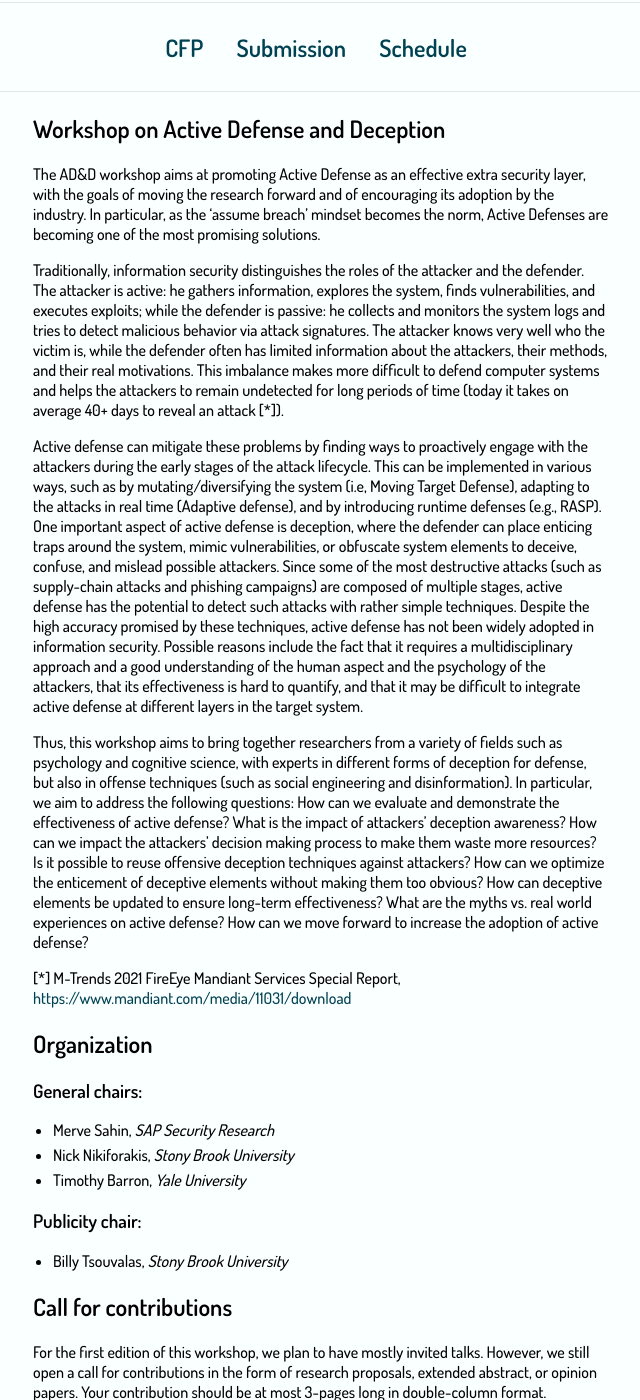
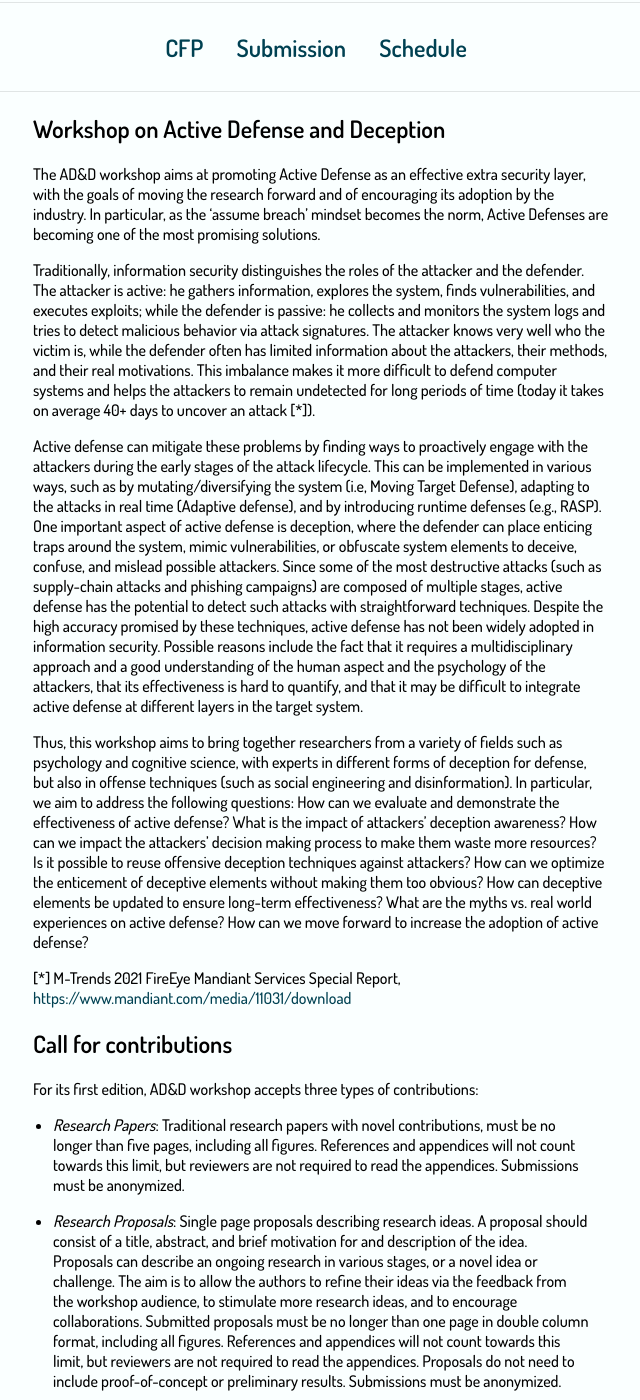
Before and after one commit to BillyPragSec/billypragsec.github.io, a Jekyll site: the page built from index.md, in a window 1280 px wide and 1400 px high, scrolled down 306 px. Shown: the whole window, without its empty margins (319-959 px from the left). Built offline with Jekyll 4.4.1, drawn with Linux system fonts in a browser that asks for light colours; our own code applies the rules of GitHub Pages for plain Markdown files; some of the changed text lies outside the part shown.

Commit message:
Content updates -submission format,  workshop

```diff
--- a/index.md
+++ b/index.md
@@ -4,16 +4,11 @@ description: Workshop on Active Defense and Deception (AD&D)
 ---
 
 ## Workshop on Active Defense and Deception
-
 The AD&D workshop aims at promoting Active Defense as an effective extra security layer, with the goals of moving the research forward and of encouraging its adoption by the industry. In particular, as the 'assume breach' mindset becomes the norm, Active Defenses are becoming one of the most promising solutions.
 
-Traditionally, information security distinguishes the roles of the attacker and the defender. The attacker is active: he gathers information, explores the system, finds vulnerabilities, and  executes exploits; while the defender is passive: he collects and monitors the system logs and tries to detect malicious behavior via attack signatures. The attacker knows very well who the
-victim is, while the defender often has limited information about the attackers, their methods, and their real motivations. This imbalance makes more difficult to defend computer systems and helps the attackers to remain undetected for long periods of time (today it takes on average 40+ days to reveal an attack [*]).
+Traditionally, information security distinguishes the roles of the attacker and the defender. The attacker is active: he gathers information, explores the system, finds vulnerabilities, and executes exploits; while the defender is passive: he collects and monitors the system logs and tries to detect malicious behavior via attack signatures. The attacker knows very well who the victim is, while the defender often has limited information about the attackers, their methods, and their real motivations. This imbalance makes it more difficult to defend computer systems and helps the attackers to remain undetected for long periods of time (today it takes on average 40+ days to uncover an attack [*]).
 
-Active defense can mitigate these problems by finding ways to proactively engage with the attackers during the early stages of the attack lifecycle. This can be implemented in various ways, such as by mutating/diversifying the system (i.e, Moving Target Defense), adapting to the attacks in real time (Adaptive defense), and by introducing runtime defenses (e.g., RASP).
-One important aspect of active defense is deception, where the defender can place enticing traps around the system, mimic vulnerabilities, or obfuscate system elements to deceive, confuse, and mislead possible attackers. Since some of the most destructive attacks (such as supply-chain attacks and phishing campaigns) are composed of multiple stages, active defense
-has the potential to detect such attacks with rather simple techniques.
-Despite the high accuracy promised by these techniques, active defense has not been widely adopted in information security. Possible reasons include the fact that it requires a multidisciplinary approach and a good understanding of the human aspect and the psychology of the attackers, that its effectiveness is hard to quantify, and that it may be difficult to integrate active defense at different layers in the target system.
+Active defense can mitigate these problems by finding ways to proactively engage with the attackers during the early stages of the attack lifecycle. This can be implemented in various ways, such as by mutating/diversifying the system (i.e, Moving Target Defense), adapting to the attacks in real time (Adaptive defense), and by introducing runtime defenses (e.g., RASP). One important aspect of active defense is deception, where the defender can place enticing traps around the system, mimic vulnerabilities, or obfuscate system elements to deceive, confuse, and mislead possible attackers. Since some of the most destructive attacks (such as supply-chain attacks and phishing campaigns) are composed of multiple stages, active defense has the potential to detect such attacks with straightforward techniques. Despite the high accuracy promised by these techniques, active defense has not been widely adopted in information security. Possible reasons include the fact that it requires a multidisciplinary approach and a good understanding of the human aspect and the psychology of the attackers, that its effectiveness is hard to quantify, and that it may be difficult to integrate active defense at different layers in the target system.
 
 Thus, this workshop aims to bring together researchers from a variety of fields such as psychology and cognitive science, with experts in different forms of deception for defense, but also in offense techniques (such as social engineering and disinformation). In particular, we aim to address the following questions:
 How can we evaluate and demonstrate the effectiveness of active defense?
@@ -27,26 +22,30 @@ How can we move forward to increase the adoption of active defense?
 
 [*] M-Trends 2021 FireEye Mandiant Services Special Report, <https://www.mandiant.com/media/11031/download>
 
-## Organization
-
-### General chairs:
-* Merve Sahin, _SAP Security Research_
-* Nick Nikiforakis, _Stony Brook University_
-* Timothy Barron, _Yale University_
-
-### Publicity chair:
-* Billy Tsouvalas, _Stony Brook University_
 
 ## Call for contributions
-For the first edition of this workshop, we plan to have mostly invited talks. However, we still open a call for contributions in
-the form of research proposals, extended abstract, or opinion papers. Your contribution should be at most 3-pages long in
-double-column format. Submissions accepted at the workshop will not be published in the conference proceedings.
+For its first edition, AD&D workshop accepts three types of contributions:
 
-“Organization committee ?? will evaluate the submissions based on relevancy,  impact, novelty, and the potential to spark discussion? of the idea. Proposals need not include proof-of-concept or preliminary results. Proposals that would benefit from, or even require, interdisciplinary collaboration are encouraged.”
+* _Research Papers_: Traditional research papers with novel contributions, must be no longer than five pages, including all figures. References and appendices will not count towards this limit, but reviewers are not required to read the appendices. Submissions must be anonymized.
+
+* _Research Proposals_: Single page proposals describing research ideas. A proposal should consist of a title, abstract, and brief motivation for and description of the idea. Proposals can describe an ongoing research in various stages, or a novel idea or challenge. The aim is to allow the authors to refine their ideas via the feedback from the workshop audience, to stimulate more research ideas, and to encourage collaborations. Submitted proposals must be no longer than one page in double column format, including all figures. References and appendices will not count towards this limit, but reviewers are not required to read the appendices. Proposals do not need to include proof-of-concept or preliminary results. Submissions must be anonymized.
 
 
-### Topics of Interest
+* _Presentation of previously accepted papers_: Authors of previously accepted papers (that are of interest to the workshop) can resubmit their papers to be able to present them in the workshop. For such contributions, there is no page limitation on the submission, and anonymization is not necessary.
+
+Organizing committee will evaluate the submissions based on relevancy, impact, and the potential to spark discussion at the workshop. Interdisciplinary work is appreciated and encouraged.
+
+
+## Important Dates
+
+* Paper submission:
+* Acceptance notification:
+* Workshop date: June 10, 2022
+
+
+### Areas of Interest
 The topics of interest include (but are not limited to):
+
 * All types of active defense methods: moving target defense, dynamic and runtime defenses, and deception use cases
 * Attacker engagement in different stages of attack lifecycle
 * Measuring the overhead of active defense
@@ -57,15 +56,21 @@ The topics of interest include (but are not limited to):
 * Ensuring longevity and continuation of deception
 * Attackers' reasoning, decision making and behavior patterns
 * Cognitive approaches that attackers can get prepared against
-* Deceiving humans vs. deceiving computers: How cognitive biases of attackers can be helped/changed by computer?
-* Deception for offense: Social engineering, phishing, disinformation, dark patterns in UI/UX and other manipulation
-techniques
-* Adapting the offensive deceptive techniques to defense
+* Deceiving humans vs. deceiving computers: How cognitive biases of attackers can be helped/changed by computers?
+* Deception for offense: Social engineering, phishing, disinformation, dark patterns in UI/UX and other manipulation techniques
+* Adapting offensive deceptive techniques to defense
 * Interdisciplinary research methods to improve active defense via attackers' human factors
 
+__Note that we exclude the concepts of preemptive attacks, hacking back and counter-attacks.__
 
-Note that we exclude the concepts of preemptive attacks, hacking back and counter-attacks.
 
+## Submission Guidelines
+
+Submissions must be in Portable Document Format (.pdf), preferably following the IEEE EuroS&P conference proceedings templates (<https://www.ieee-security.org/TC/EuroSP2022/eurosp-2022-template.zip>).
+
+Submissions must be provided via <https://adnd22.hotcrp.com/> and may be updated at any time until the submission deadline. During the submission process, you will be asked to supply information regarding potential conflicts of interest of the submission's authors with program committee members. Submissions (except previously accepted papers) should not indicate authors' names or affiliations (but may reference past work without indicating common authorship).
+
+<!--
 ## Submission types and format
 Submissions must be in Portable Document Format (.pdf), preferably following the IEEE conference proceedings templates.
 
@@ -77,19 +82,30 @@ Submissions must be in Portable Document Format (.pdf), preferably following the
 
 ## Submission site:
 “Submissions must be provided via <https://conpro21.ccs.neu.edu/> and may be updated at any time until the submission deadline. During the submission process, you will be asked to supply information regarding potential conflicts of interest of the submission's authors with program committee members. Submissions should not indicate authors' names or affiliations (but may reference past work without indicating common authorship).”
-
+-->
 ## Workshop Format
+<!--
 One author of each accepted research paper or proposal is expected to present the work at the workshop. The format is expected to include traditional conference-style presentations followed by roundtable discussion and feedback. Interactive and engaging presentations are welcomed. Following notification to authors, more information will be provided regarding speaking times and other details.
 * _Research Papers_: Accepted research papers will be made available on the workshop web site, but the workshop will have no official proceedings.
 * _Research Proposals_: Research proposals are intended for PC review. Only titles, abstracts, and funding sources for these talks will be posted on the workshop web site, and we will request that the authors provide these in both text and PDF format.
+-->
+One author of each accepted contribution is expected to present the work at the workshop. The format will be traditional conference-style presentations followed by questions and feedback from the audience. Interactive and engaging presentations are welcomed.
+
+Following notification to authors, more information will be provided regarding speaking times and other details.
+Only the titles and abstracts of the accepted contributions will be made available on the workshop website. The workshop will not have official proceedings.
+
+
+## Organization
+
+### General chairs:
+* Merve Sahin, _SAP Security Research_
+* Nick Nikiforakis, _Stony Brook University_
+* Timothy Barron, _Yale University_
+
+### Publicity chair:
+* Billy Tsouvalas, _Stony Brook University_
 
 
 
-## Important Dates
-
-* Paper submission:
-* Acceptance notification:
-* Workshop date: June 10, 2022
-
 
 ---
```
